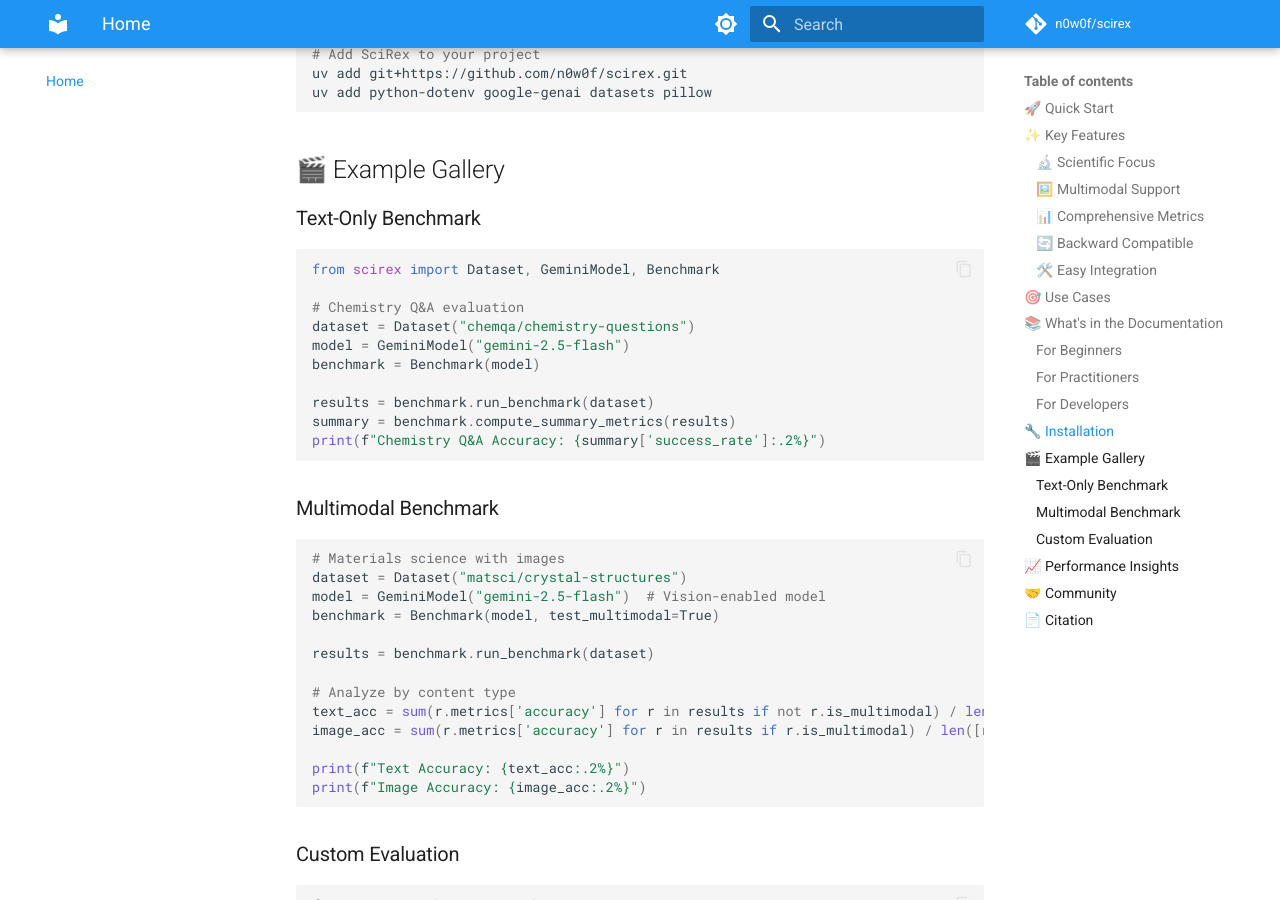
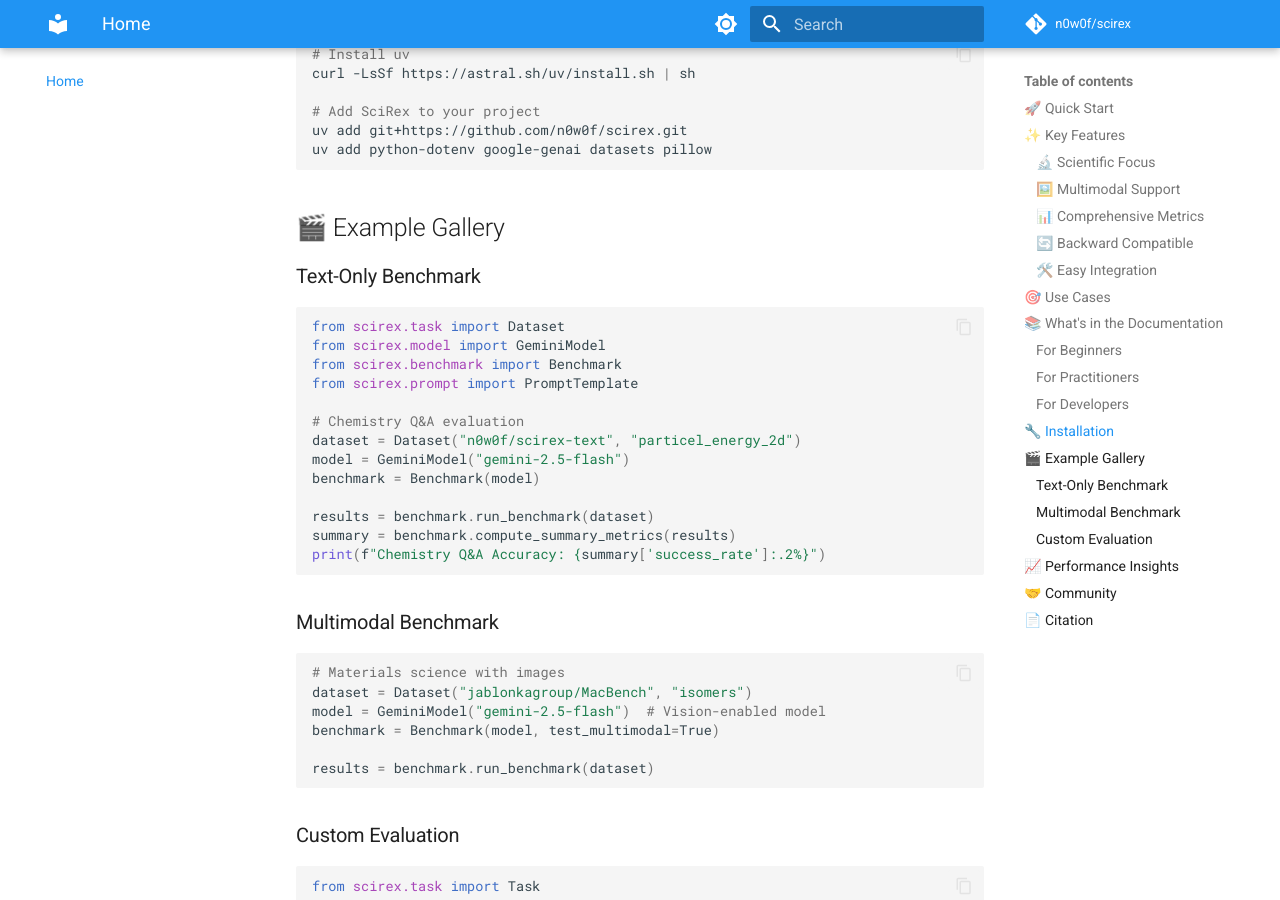
Before and after one commit to n0w0f/scirex, an MkDocs documentation site: the page built from docs/docs/index.md, in a window 1280 px wide and 900 px high, scrolled down 2833 px. Built offline with MkDocs 1.6.1 and Material for MkDocs 9.7.7, drawn with Linux system fonts in a browser that asks for light colours; comment, search, counter and statistics services are not loaded; the version menu is left out; some of the changed text lies outside the part shown.

Commit message:
docs: update dataset name and imports

````diff
--- a/docs/docs/index.md
+++ b/docs/docs/index.md
@@ -10,7 +10,10 @@
 ## 🚀 Quick Start
 
 ```python
-from scirex import Dataset, GeminiModel, Benchmark
+from scirex.task import Dataset
+from scirex.model import GeminiModel
+from scirex.benchmark import Benchmark
+from scirex.prompt import PromptTemplate
 
 # Load your scientific dataset
 dataset = Dataset("n0w0f/chemistry-dataset")
@@ -130,10 +133,13 @@
 ### Text-Only Benchmark
 
 ```python
-from scirex import Dataset, GeminiModel, Benchmark
+from scirex.task import Dataset
+from scirex.model import GeminiModel
+from scirex.benchmark import Benchmark
+from scirex.prompt import PromptTemplate
 
 # Chemistry Q&A evaluation
-dataset = Dataset("chemqa/chemistry-questions")
+dataset = Dataset("n0w0f/scirex-text", "particel_energy_2d")
 model = GeminiModel("gemini-2.5-flash")
 benchmark = Benchmark(model)
 
@@ -146,18 +152,12 @@
 
 ```python
 # Materials science with images
-dataset = Dataset("matsci/crystal-structures")
+dataset = Dataset("jablonkagroup/MacBench", "isomers")
 model = GeminiModel("gemini-2.5-flash")  # Vision-enabled model
 benchmark = Benchmark(model, test_multimodal=True)
 
 results = benchmark.run_benchmark(dataset)
 
-# Analyze by content type
-text_acc = sum(r.metrics['accuracy'] for r in results if not r.is_multimodal) / len([r for r in results if not r.is_multimodal])
-image_acc = sum(r.metrics['accuracy'] for r in results if r.is_multimodal) / len([r for r in results if r.is_multimodal])
-
-print(f"Text Accuracy: {text_acc:.2%}")
-print(f"Image Accuracy: {image_acc:.2%}")
 ```
 
 ### Custom Evaluation
````
Also changed, not shown: docs/docs/getting-started/first-benchmark.md (+5 -2 lines), docs/docs/getting-started/quickstart.md (+7 -3 lines), docs/docs/guides/multimodal-benchmark.md (+4 -1 lines), docs/docs/guides/text-benchmark.md (deleted).
